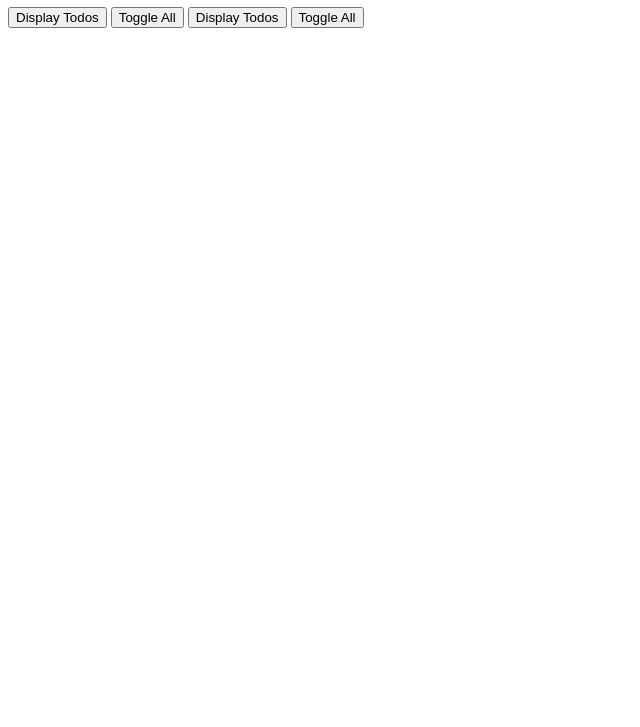
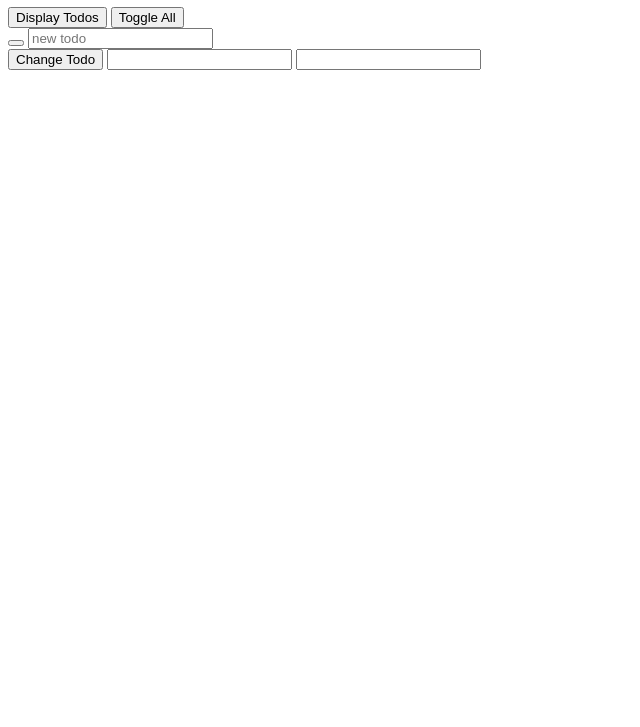
Before and after one commit to Jordan-Gilliam/TodoList, a plain HTML site: page index.html in a window 1280 px wide. Shown: the part 73-800 px from the top of the page, without its empty margins (0-640 px from the left). Drawn offline with Linux system fonts and the light colour scheme.

Commit message:
changeTodo

```diff
--- a/app.js
+++ b/app.js
@@ -69,8 +69,23 @@ const todoList = {
 const handlers = {
     displayTodos: () => {
         todoList.displayTodos();
-},
+    },
+
     toggleAll: () => {
         todoList.toggleAll();
+    },
+
+    addTodo: () => {
+        let addTodoTextInput = document.getElementById('addTodoTextInput');
+        todoList.addTodo(addTodoTextInput.value);
+        addTodoTextInput.value = '';
+    },
+
+    changeTodo: () => {
+        let changeTodoPositionInput = document.getElementById('changeTodoPositionInput');
+        let changeTodoTextInput = document.getElementById('changeTodoTextInput');
+        todoList.changeTodo(changeTodoPositionInput.valueAsNumber, changeTodoPositionInput.value);
+        changeTodoPositionInput.value = '';
+        changeTodoTextInput.value = '';
     }
 };
--- a/index.html
+++ b/index.html
@@ -1,24 +1,34 @@
 <!DOCTYPE html>
 <html lang="en">
+
 <head>
     <meta charset="UTF-8">
     <meta name="viewport" content="width=device-width, initial-scale=1.0">
     <meta http-equiv="X-UA-Compatible" content="ie=edge">
     <title>Document</title>
 </head>
+
 <body>
 
     <h1>Todo List</h1>
+    <div>
+        <button onclick="handlers.displayTodos()">Display Todos</button>
+        <button onclick="handlers.toggleAll()">Toggle All</button>
+    </div>
 
-    <button id="displayTodosButton">Display Todos</button>
-    <button id="toggleAllButton">Toggle All</button>
+    <div>
+        <button onclick="handlers.addTodo"></button>
+        <input id="addTodoTextInput" type="text" placeholder="new todo">
+    </div>
 
-    <button onclick="handlers.displayTodos()">Display Todos</button>
-    <button onclick="handlers.toggleAll()">Toggle All</button>
+    <div>
+        <button onclick="handlers.changeTodo()">Change Todo</button>
+        <input id="changeTodoPositionInput" type="number">
+        <input id="changeTodoTextInput" type="text">
+    </div>
 
-
-
-    <script type = text/javascript src="app.js"></script>
+    <script type=text/javascript src="app.js"></script>
 
 </body>
+
 </html>
```
